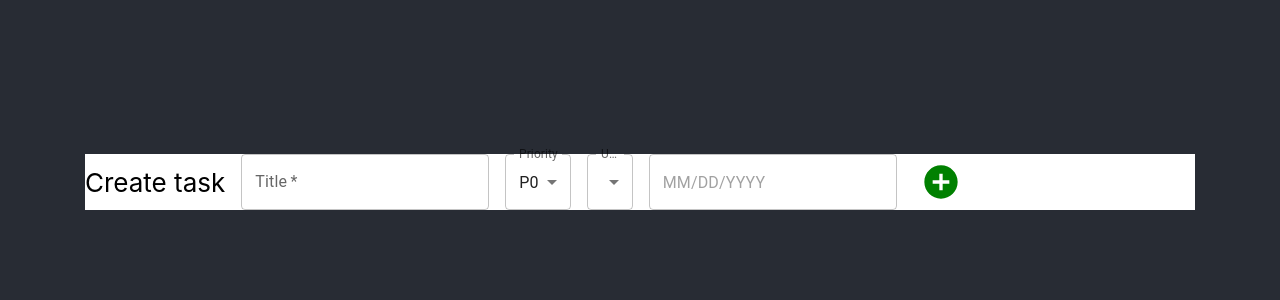
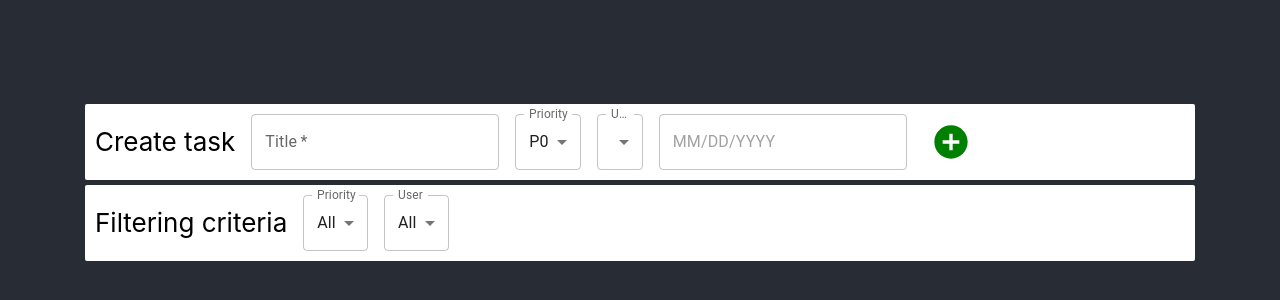
Before and after one commit to MatthieuBleichner/ScriptorArtisFront, a React (Create React App) app: page / in a window 1280 px wide. Shown: the part 218-518 px from the top of the page. Built offline with nearby package versions, Linux system fonts and the light colour scheme.

Commit message:
feat(TaskSelector): enable filtering criteria

```diff
--- a/src/App.tsx
+++ b/src/App.tsx
@@ -5,9 +5,13 @@ import Column from "./components/Column";
 // import { columns as initialColumnsData } from "./initialData";
 import { useQuery, useMutation } from "@apollo/client";
 import { gql } from "../src/__generated__/gql";
-import { type Task as ITask } from "../src/__generated__/graphql";
+import {
+  type Task as ITask,
+  type TaskFilters,
+} from "../src/__generated__/graphql";
 import { DragDropContext } from "react-beautiful-dnd";
 import TaskCreator from "./components/TaskCreator";
+import TaskSelector from "./components/TaskSelector";
 // Define mutation
 const UPDATE_TASK = gql(/* GraphQL */ `
   mutation UpdateTask($input: updateTaskInput!) {
@@ -56,21 +60,25 @@ const GET_ALL_TASKS = gql(/* GraphQL */ `
 
 function App(): JSX.Element {
   const { loading, error, data } = useQuery(GET_STATES, {});
-  const {
-    // loading: tasksLoading,
-    // error: tasksError,
-    data: tasksData,
-  } = useQuery(GET_ALL_TASKS, {
-    variables: {
-      filter: {},
-    },
-    // pollInterval: 500,
-  });
+
   const [updateTask] = useMutation(UPDATE_TASK);
   const [deleteTask] = useMutation(DELETE_TASK);
   console.log("=======> loading", loading, "error", error, "data", data);
 
   const [columns, setColumns] = useState<Record<number, number[]>>();
+  const [fileringCritria, setFilteringCriteria] = useState<TaskFilters>({});
+
+  const {
+    // loading: tasksLoading,
+    // error: tasksError,
+    data: tasksData,
+    refetch,
+  } = useQuery(GET_ALL_TASKS, {
+    variables: {
+      filter: { ...fileringCritria },
+    },
+    // pollInterval: 500,
+  });
 
   useEffect(() => {
     console.log("tasks have changed", tasksData);
@@ -196,12 +204,34 @@ function App(): JSX.Element {
         <div
           style={{
             display: "flex",
-            width: 1110,
+            width: 1090,
             flexDirection: "row",
             backgroundColor: "white",
+            borderRadius: 2,
+            padding: 10,
           }}
         >
           <TaskCreator onTaskCreated={onTaskCreated} />
+        </div>
+        <div
+          style={{
+            display: "flex",
+            width: 1090,
+            flexDirection: "row",
+            backgroundColor: "white",
+            marginTop: 5,
+            borderRadius: 2,
+            padding: 10,
+          }}
+        >
+          <TaskSelector
+            onApplyFilters={(filters: TaskFilters) => {
+              setFilteringCriteria(filters);
+              refetch()
+                .then((res) => {})
+                .catch(() => {});
+            }}
+          />
         </div>
         <DragDropContext
           // onDragStart={() => {
--- a/src/__generated__/graphql.ts
+++ b/src/__generated__/graphql.ts
@@ -110,9 +110,11 @@ export type Task = {
 
 export type TaskFilters = {
   date?: InputMaybe<Scalars['String']['input']>;
+  description?: InputMaybe<Scalars['String']['input']>;
   ownerId?: InputMaybe<Scalars['Int']['input']>;
   priority?: InputMaybe<Scalars['String']['input']>;
-  state?: InputMaybe<Scalars['Int']['input']>;
+  stateId?: InputMaybe<Scalars['Int']['input']>;
+  title?: InputMaybe<Scalars['String']['input']>;
 };
 
 export type TaskFiltersByState = {
--- a/src/components/Task.tsx
+++ b/src/components/Task.tsx
@@ -39,7 +39,6 @@ function Task({ id, index, deleteTask }: ITaskProps): JSX.Element {
     },
   });
 
-  console.log("deleteTask", deleteTask);
   if (loading) return <p>Loading...</p>;
 
   const onDeletePressed = (): void => {
@@ -76,7 +75,7 @@ function Task({ id, index, deleteTask }: ITaskProps): JSX.Element {
             <ListItemAvatar>
               <Avatar
                 alt={`${data?.task?.owner?.firstName} ${data?.task?.owner?.lastName}`}
-                // src={ownerSrc}
+                src={"path"}
                 sx={{ bgcolor: "#81c784" }}
               />
             </ListItemAvatar>
--- /dev/null
+++ b/src/components/TaskSelector.tsx
@@ -0,0 +1,113 @@
+import React, { useState } from "react";
+import TextField from "@mui/material/TextField";
+import MenuItem from "@mui/material/MenuItem";
+import Stack from "@mui/material/Stack";
+import {
+  Priority,
+  type TaskFilters,
+  type User,
+} from "../__generated__/graphql";
+import { useQuery } from "@apollo/client";
+import { gql } from "../__generated__/gql";
+
+const GET_ALL_USERS = gql(/* GraphQL */ `
+  query users {
+    users {
+      id
+      firstName
+      lastName
+    }
+  }
+`);
+
+interface TaskSelectorProps {
+  onApplyFilters?: (filters: TaskFilters) => void;
+}
+
+const allPriorities = {
+  All: "All",
+  ...Priority,
+};
+
+const defaultUser = { id: -1, firstName: "All", lastName: "" };
+
+function TaskSelector({ onApplyFilters }: TaskSelectorProps): JSX.Element {
+  const [priority, setPriority] = useState<Priority | undefined>();
+  const [userId, setUserId] = useState<number | undefined>();
+
+  const { data: usersData } = useQuery(GET_ALL_USERS, {});
+
+  const onPriorityChanged = (e: React.ChangeEvent<HTMLInputElement>): void => {
+    const prio =
+      e.target.value === allPriorities.All
+        ? undefined
+        : (e.target.value as Priority);
+    onApplyFilters?.({
+      priority: prio,
+      ownerId: userId,
+    });
+
+    setPriority(e.target.value as Priority);
+  };
+
+  const onUserChanged = (e: React.ChangeEvent<HTMLInputElement>): void => {
+    const ownerId =
+      e.target.value === defaultUser.id.toString()
+        ? undefined
+        : parseInt(e.target.value);
+
+    onApplyFilters?.({
+      priority,
+      ownerId,
+    });
+    setUserId(ownerId);
+  };
+
+  const allUsers = [defaultUser];
+  if (usersData?.users !== null && usersData?.users !== undefined) {
+    allUsers.push(...(usersData?.users as User[]));
+  }
+  return (
+    <Stack
+      direction="row"
+      alignItems="center"
+      justifyContent="center"
+      spacing={2}
+    >
+      <p style={{ color: "black" }}>Filtering criteria</p>
+      <TextField
+        id="outlined-select-priority"
+        select
+        label="Priority"
+        defaultValue="All"
+        onChange={onPriorityChanged}
+        sx={{ bgcolor: "background.paper" }}
+      >
+        {Object.keys(allPriorities).map((_, index) => (
+          <MenuItem
+            key={Object.keys(allPriorities)[index]}
+            value={Object.keys(allPriorities)[index]}
+          >
+            {Object.values(allPriorities)[index]}
+          </MenuItem>
+        ))}
+      </TextField>
+      <TextField
+        id="outlined-select-user"
+        select
+        defaultValue={defaultUser.id.toString()}
+        label="User"
+        onChange={onUserChanged}
+        sx={{ bgcolor: "background.paper" }}
+      >
+        {allUsers?.map((user, index) => (
+          <MenuItem key={user.id} value={`${user.id}`}>
+            {`${user.firstName} ${user.lastName}`}
+          </MenuItem>
+        ))}
+      </TextField>
+    </Stack>
+  );
+}
+
+export default TaskSelector;
```
